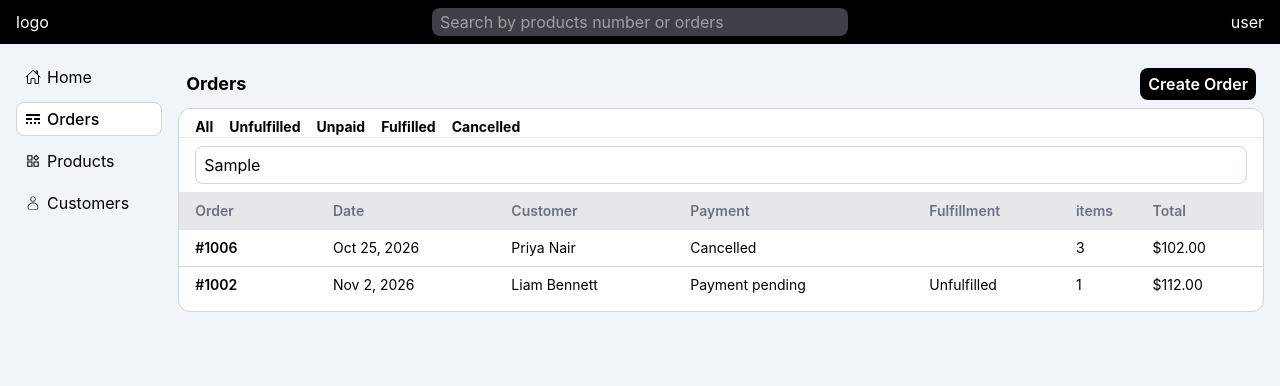
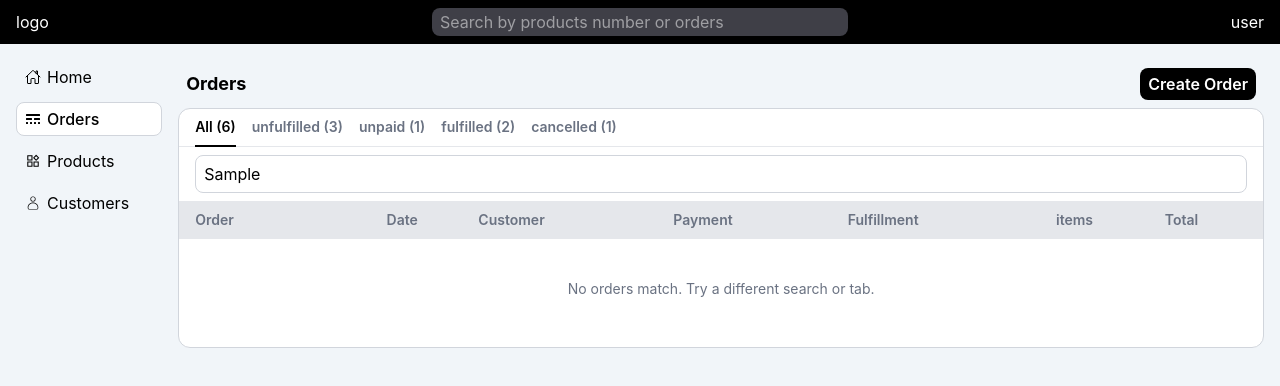
Before and after one commit to devntshangase/physical_ecom_dash, a React (Vite) app: page /orders in a window 1280 px wide. Both pictures are taken after typing "Sample" into the empty fields and a click on the button "Create Order". Shown: the top 386 px of the page. Built offline with nearby package versions, Linux system fonts and the light colour scheme.

Commit message:
Added the search functionality and tabs.

```diff
--- a/src/components/orders/Orders.tsx
+++ b/src/components/orders/Orders.tsx
@@ -1,21 +1,113 @@
-import React from 'react'
+import React,{useEffect, useState, useMemo} from 'react'
+import { useOrderStore } from '../../store/orderStore';
+import OrderItem from './OrderItem';
+import { orderFields } from '../../utils/searchFields';
+import { useSearch } from '../../hooks/useSearch';
+import type { Order } from '../../types/order'
+
+type Tab = 'all' | 'unfulfilled' | 'unpaid' | 'fulfilled' | 'cancelled'
+
+const TABS: { key: Tab; label: string }[] = [
+  { key: 'all', label: 'All' },
+  { key: 'unfulfilled', label: 'unfulfilled' },
+  { key: 'unpaid', label: 'unpaid' },
+  { key: 'fulfilled', label: 'fulfilled' },
+  { key: 'cancelled', label: 'cancelled' },
+]
+
+const TAB_RULES: Record<Tab, (o: Order) => boolean> = {
+  all: () => true,
+  unfulfilled: (o) => o.status === 'Pending' || o.status === 'Processing',
+  unpaid: (o) =>
+    (o.paymentStatus === 'Pending' || o.paymentStatus === 'Failed') &&
+    o.status !== 'Cancelled',
+  fulfilled: (o) => o.status === 'Fulfilled',
+  cancelled: (o) => o.status === 'Cancelled',
+}
+
+const COLUMNS = ["Order", "Date",	"Customer", "Payment",	"Fulfillment","items","Total"]
 
 function Orders() {
+  const addOrder = useOrderStore(store => store.addOrder)
+  const orders = useOrderStore(store => store.orders)
+
+  const [tab, setTab] = useState<Tab>('all')
+
+  const counts = useMemo(() => {
+    const c = {} as Record<Tab, number>
+    for (const { key } of TABS) {
+      c[key] = orders.filter(TAB_RULES[key]).length
+    }
+    return c
+  }, [orders])
+
+  const tabOrders = useMemo(
+    () => orders.filter(TAB_RULES[tab]),
+    [orders, tab]
+  )
+
+  const { query, setQuery, results } = useSearch(tabOrders, orderFields)
+
+  useEffect(()=>{
+      console.log(orders)
+  },[orders])
+
+  const handleCreateOrder = () => {
+    addOrder({
+        customer: "John Doe",
+        email: "john@example.com",
+
+        items: [
+            {
+                pid: 101,
+                qty: 2,
+                price: 1299.99
+            }
+        ],
+
+        currency: "ZAR",
+        paymentStatus: "Paid",
+        status: "Pending"
+      });
+    };
+
+     const emptyMessage =
+    orders.length === 0
+      ? 'No orders yet. Add your first order.'
+      : 'No orders match. Try a different search or tab.'
+
+
   return (
     <div className='flex flex-col flex-1'>
       <div className="flex justify-between p-2 items-center">
        <div className='font-bold text-lg'>Orders</div>
        <div className="">
-        <button className='bg-black text-white px-2 py-1 rounded-lg font-semibold'>Create Order</button></div>
+          <button
+            className='bg-black text-white px-2 py-1 rounded-lg font-semibold'
+            onClick={handleCreateOrder}
+            >Create Order
+          </button>
+        </div>
       </div>
 
       <div className="bg-white border border-gray-300 rounded-xl py-2">
         <div className="flex gap-4 font-bold border-b border-gray-200 px-4 text-sm">
-          <button>All</button>
-          <button>Unfulfilled</button>
-          <button>Unpaid</button>
-          <button>Fulfilled</button>
-          <button>Cancelled</button>
+          {TABS.map(({ key, label }) => (
+            <button
+              key={key}
+              type="button"
+              role="tab"
+              aria-selected={tab === key}
+              onClick={() => setTab(key)}
+              className={`pb-2 -mb-px border-b-2 font-semibold ${
+                tab === key
+                  ? 'border-black text-black'
+                  : 'border-transparent text-gray-500 hover:text-black'
+              }`}
+            >
+              {label} ({counts[key]})
+            </button>
+          ))}
         </div>
 
         <div className="flex px-4 py-2">
@@ -23,6 +115,8 @@ function Orders() {
             className="flex-1 px-2 py-1.5 rounded-lg border border-gray-300"
             type="text"
             placeholder='Search by order number or customer'
+            value={query}
+            onChange={(e) => setQuery(e.target.value)}
           />
         </div>
 
@@ -40,25 +134,18 @@ function Orders() {
               </tr>
             </thead>
             <tbody>
-              <tr className='hover:bg-gray-200 border-t border-gray-300'>
-                <td className='font-semibold px-4 py-2 text-sm'>#1006</td>
-                <td className='text-sm'>Oct 25, 2026</td>
-                <td className='text-sm'>Priya Nair</td>
-                <td className='text-sm'>Cancelled</td>
-                <td className='text-sm'></td>
-                <td className='text-sm'>3</td>
-                <td className='text-sm'>$102.00</td>
-              </tr>
 
-              <tr className='hover:bg-gray-200 border-t border-gray-300 '>
-                <td className='font-semibold px-4 py-2 text-sm'>#1002</td>
-                <td className='text-sm'>Nov 2, 2026</td>
-                <td className='text-sm'>Liam Bennett</td>
-                <td className='text-sm'>Payment pending</td>
-                <td className='text-sm'>Unfulfilled</td>
-                <td className='text-sm'>1</td>
-                <td className='text-sm'>$112.00</td>
-              </tr>
+              {results.length > 0 ? (
+                results.map((order) => (
+                  <OrderItem key={order.id} order={order} />
+                ))
+              ) : (
+                <tr>
+                  <td colSpan={COLUMNS.length + 1} className="text-center text-gray-500 text-sm py-10">
+                    {emptyMessage}
+                  </td>
+                </tr>
+              )}
             </tbody>
           </table>
         </div>
```
